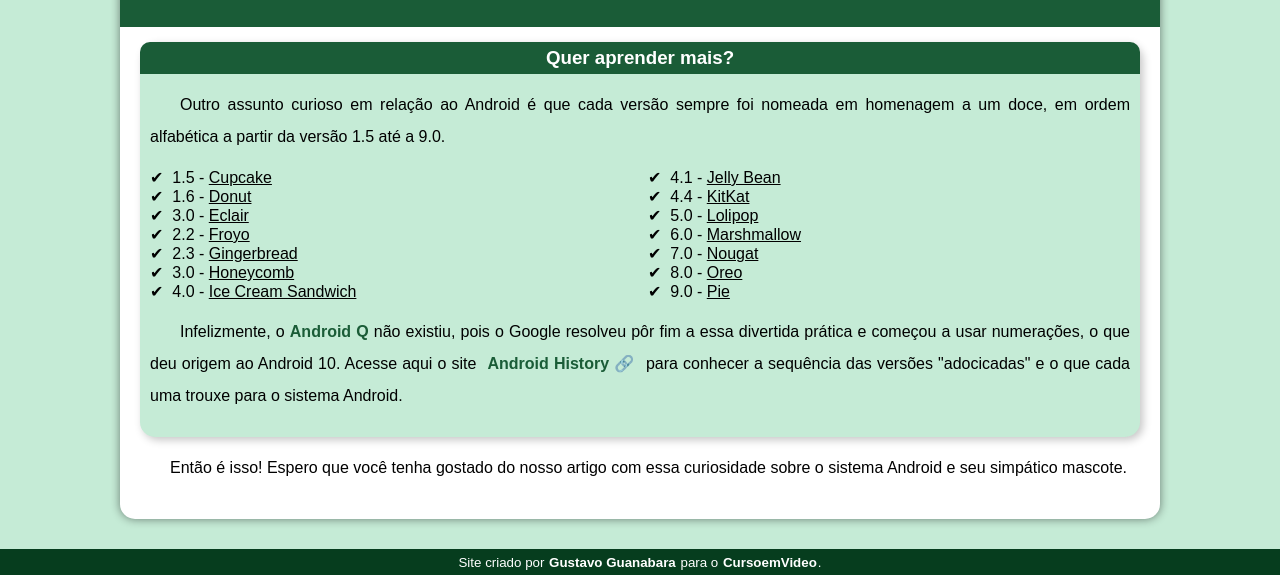
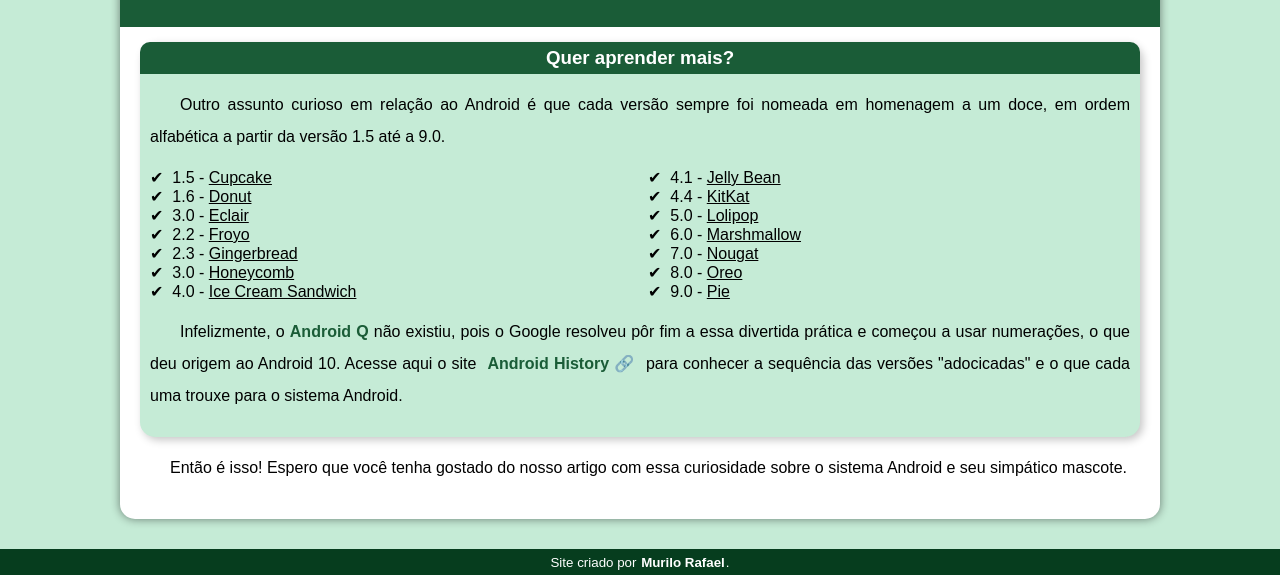
Before and after one commit to Murilophy/ProjetoAndroid, a plain HTML site: page index.html in a window 1280 px wide. Shown: the part 2357-2932 px from the top of the page. Drawn offline with Linux system fonts and the light colour scheme.

Commit message:
Update index.html

```diff
--- a/index.html
+++ b/index.html
@@ -91,7 +91,7 @@
         </article>
     </main>
     <footer>
-        <p><small>Site criado por <a href="https://gustavoguanabara.github.io/" target="_blank">Gustavo Guanabara</a> para o <a href="https://www.youtube.com/@CursoemVideo" target="_blank">CursoemVideo</a>.</small></p>
+        <p><small>Site criado por <a href="https://github.com/Murilophy">Murilo Rafael</a>.</small></p>
     </footer>
 </body>
 </html>
```
